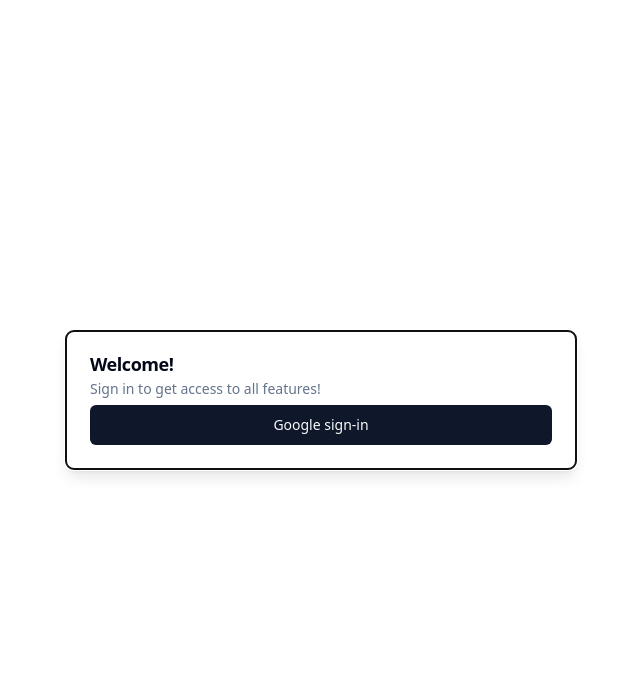
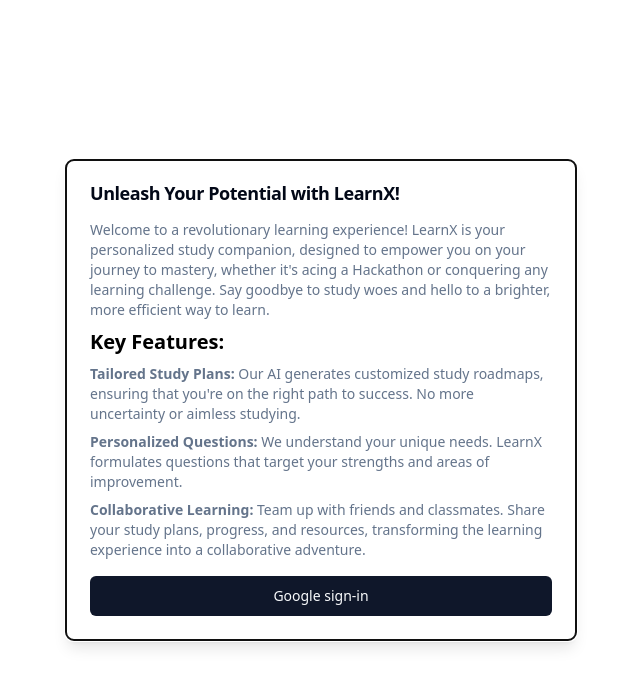
Before and after one commit to yunuscode/pa-hackaton, a React (Vite) app: page / in a window 1280 px wide. Shown: the top 686 px of the page, without its empty margins (319-959 px from the left). Built offline with nearby package versions, Linux system fonts and the light colour scheme; no server answers.

Commit message:
FIX: login page is updated

```diff
--- a/package.json
+++ b/package.json
@@ -33,6 +33,7 @@
     "cmdk": "^0.2.0",
     "lucide-react": "^0.286.0",
     "react": "^18.2.0",
+    "react-activity-calendar": "^2.0.2",
     "react-dom": "^18.2.0",
     "react-markdown": "^9.0.0",
     "react-router-dom": "^6.16.0",
--- a/src/components/providers/auth-provider.tsx
+++ b/src/components/providers/auth-provider.tsx
@@ -56,14 +56,48 @@ export default function AuthProvider({ children }: { children: any }) {
           <DialogHeader>
             {!pageLoading && !user ? (
               <>
-                <DialogTitle>Welcome!</DialogTitle>
+                <DialogTitle>Unleash Your Potential with LearnX!</DialogTitle>
                 <DialogDescription>
-                  Sign in to get access to all features!
+                  <div className="flex flex-col mt-3">
+                    <p>
+                      Welcome to a revolutionary learning experience! LearnX is
+                      your personalized study companion, designed to empower you
+                      on your journey to mastery, whether it's acing a Hackathon
+                      or conquering any learning challenge. Say goodbye to study
+                      woes and hello to a brighter, more efficient way to learn.
+                    </p>
+                    <p className="mt-2 font-semibold text-xl text-black">
+                      Key Features:
+                    </p>
+                    <p className="mt-2">
+                      <strong>Tailored Study Plans:</strong> Our AI generates
+                      customized study roadmaps, ensuring that you're on the
+                      right path to success. No more uncertainty or aimless
+                      studying.
+                    </p>
+                    <p className="mt-2">
+                      <strong>Personalized Questions:</strong> We understand
+                      your unique needs. LearnX formulates questions that target
+                      your strengths and areas of improvement.
+                    </p>
+                    <p className="mt-2">
+                      <strong>Collaborative Learning: </strong> Team up with
+                      friends and classmates. Share your study plans, progress,
+                      and resources, transforming the learning experience into a
+                      collaborative adventure.
+                    </p>
+                    <Button
+                      className="mt-4"
+                      disabled={loading}
+                      onClick={() => handleGoogleSignIn()}
+                    >
+                      {loading && (
+                        <Loader2 className="mr-2 h-4 w-4 animate-spin" />
+                      )}
+                      {loading ? "Signing in" : "Google sign-in"}
+                    </Button>
+                  </div>
                 </DialogDescription>
-                <Button disabled={loading} onClick={() => handleGoogleSignIn()}>
-                  {loading && <Loader2 className="mr-2 h-4 w-4 animate-spin" />}
-                  {loading ? "Signing in" : "Google sign-in"}
-                </Button>
               </>
             ) : (
               <div className="flex justify-center items-center">
--- a/src/pages/Home.tsx
+++ b/src/pages/Home.tsx
@@ -3,6 +3,7 @@ import MessagesProvider from "@/components/providers/message-provider";
 import { useStudies } from "@/components/providers/space-provider";
 import Questions from "@/components/questions";
 import TasksList from "@/components/tasks";
+import { Button } from "@/components/ui/button";
 
 export default function App() {
   const { selectedTeam } = useStudies();
@@ -17,6 +18,14 @@ export default function App() {
             <TasksList />
           </div>
           <div className="sm:w-6/12 w-full">
+            <div className="mb-3 flex gap-4 justify-between">
+              <Button className="flex-grow" disabled>
+                Complate and Take quiz
+              </Button>
+              <Button className="flex-grow" disabled>
+                Share plan with others
+              </Button>
+            </div>
             <MessagesProvider>
               <ChatList />
             </MessagesProvider>
```
Also changed, not shown: 1 other file (tests, documents, lock files or other folders).
